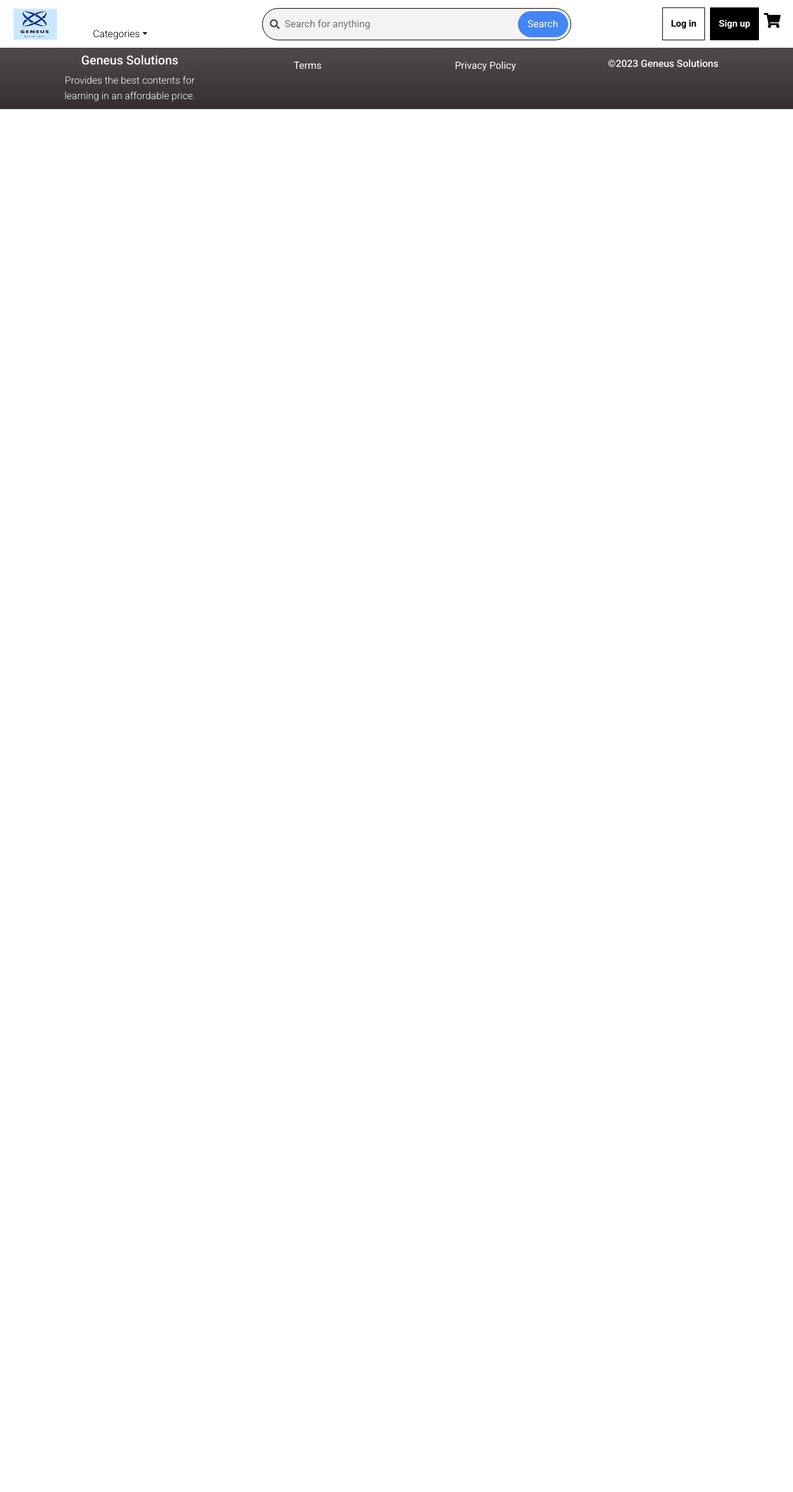
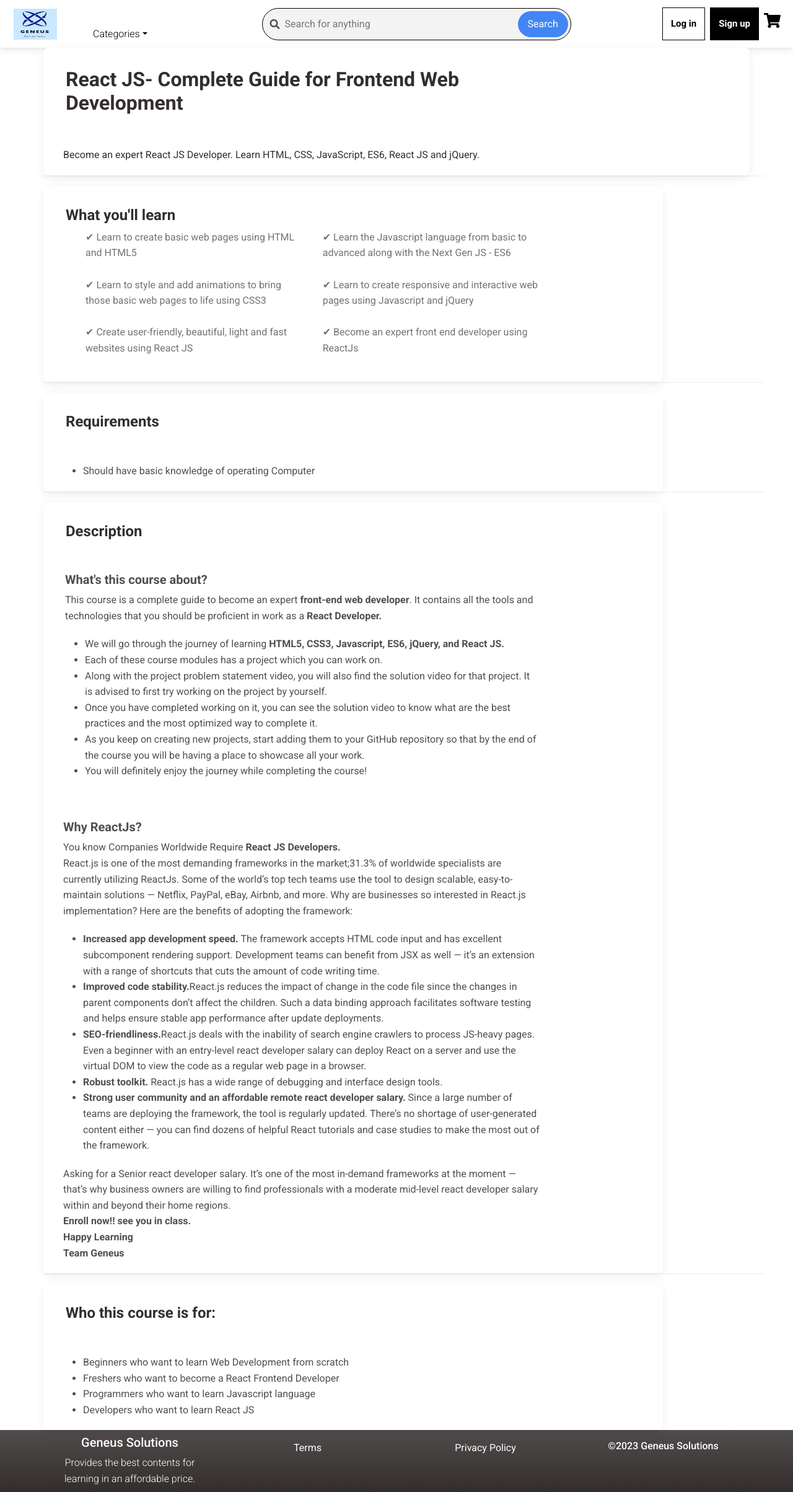
Before and after one commit to Deepak-gupta21/geneus-main, a React (Create React App) app in the folder client/: page /courseDes in a window 1280 px wide. Shown: the whole page at 62% size. Before the commit the page ends 800 px from the top, so only its background shows below. Built offline with nearby package versions, Linux system fonts and the light colour scheme.

Commit message:
added course description details

```diff
--- a/client/src/App.js
+++ b/client/src/App.js
@@ -10,6 +10,7 @@
 import Blog from './components/Blog/Blog';
 import Contact from './components/Contact/Contact';
 import Footer from './components/Footer/Footer';
+import CourseDescription from './components/CourseDescription/CourseDescription';
 
 const App = () => {
   const [loggedIn, setLoggedIn] = useState(false);
@@ -39,6 +40,7 @@
         <Route path="/courses" element={<Course />} />
         <Route path="/blog" element={<Blog />} />
         <Route path="/contact" element={<Contact />} />
+        <Route path="/courseDes" element={<CourseDescription />} />
       </Routes>
       <Footer />
     </Router>
--- /dev/null
+++ b/client/src/components/CourseDescription/CourseDescription.css
@@ -0,0 +1,21 @@
+
+.div1{
+  width: 50%;
+  float: left;
+}
+
+.div2{
+  width: 50%;
+  float: right;
+}
+
+.div-margin {
+  margin: 20px;
+}
+
+.ticks{
+  list-style-type: none;
+}
+.ticks li:before {
+  content: '\2714\0020';
+}
--- /dev/null
+++ b/client/src/components/CourseDescription/CourseDescription.jsx
@@ -0,0 +1,177 @@
+import React from 'react';
+import {
+  MDBContainer,
+  MDBRow,
+  MDBCol,
+  MDBCard,
+  MDBCardTitle,
+  MDBCardText,
+  MDBCardBody,
+} from 'mdb-react-ui-kit';
+import './CourseDescription.css';
+
+function CourseDescription() {
+  return (
+    <MDBContainer>
+      <MDBRow md='2'>
+
+      <MDBCard style={{ maxWidth: '2000px' }}>
+      <MDBRow className='g-8'>
+        <MDBCol md='8'>
+          <MDBCardBody>
+            <MDBCardTitle className="mt-2 text-dark fs-2 fw-bold">React JS- Complete Guide for Frontend Web Development</MDBCardTitle>
+          </MDBCardBody>
+          <MDBCardText className="fs-6 fw-normal text-dark">
+            <div className='div-margin'>
+            <p>Become an expert React JS Developer. Learn HTML, CSS, JavaScript, ES6, React JS and jQuery.</p>
+            </div>
+
+          </MDBCardText>
+        </MDBCol>
+      </MDBRow>
+    </MDBCard>
+
+    <hr className='hr'/>
+
+      <MDBCard style={{ maxWidth: '1000px' }}>
+      <MDBRow className='g-0'>
+        <MDBCol md='10'>
+          <MDBCardBody>
+            <MDBCardTitle className="mt-2 text-dark fs-4 fw-bold">What you'll learn</MDBCardTitle>
+
+            <MDBCardText className="fs-6 fw-normal">
+            <div>
+            <div className='div1'>
+            <ul className='ticks'>
+              <li >Learn to create basic web pages using HTML and HTML5</li><br/>
+              <li >Learn to style and add animations to bring those basic web pages to life using CSS3</li><br/>
+              <li >Create user-friendly, beautiful, light and fast websites using React JS</li><br/>
+            </ul>
+            </div>
+            <div className='div2'>
+            <ul className='ticks'>
+              <li >Learn the Javascript language from basic to advanced along with the Next Gen JS - ES6</li><br/>
+              <li >Learn to create responsive and interactive web pages using Javascript and jQuery</li><br/>
+              <li >Become an expert front end developer using ReactJs</li><br/>
+            </ul>
+            </div>
+            </div>
+            </MDBCardText>
+
+          </MDBCardBody>
+        </MDBCol>
+      </MDBRow>
+    </MDBCard>
+
+    <hr className='hr'/>
+
+    <MDBCard style={{ maxWidth: '1000px' }}>
+      <MDBRow className='g-8'>
+        <MDBCol md='10'>
+          <MDBCardBody>
+            <MDBCardTitle className="mt-2 text-dark fs-4 fw-bold">Requirements</MDBCardTitle>
+          </MDBCardBody>
+          <MDBCardText className="fs-6 fw-normal">
+            <div className='div-margin'>
+              <ul>
+                <li>Should have basic knowledge of operating Computer</li>
+              </ul>
+            </div>
+          </MDBCardText>
+        </MDBCol>
+      </MDBRow>
+    </MDBCard>
+
+    <hr className='hr'/>
+
+    <MDBCard style={{ maxWidth: '1000px' }}>
+      <MDBRow className='g-8'>
+        <MDBCol md='10'>
+          <MDBCardBody>
+            <MDBCardTitle className=" mt-2 text-dark fs-4 fw-bold">Description</MDBCardTitle>
+          </MDBCardBody>
+          <MDBCardText className="fs-6 fw-normal">
+          <div style={{margin: "3px"}}>
+            <div className='div-margin'>
+              <h5><b>What's this course about?</b></h5>
+              <p>
+              This course is a complete guide to become an expert <b>front-end web developer</b>. It contains all the tools and technologies that you should be proficient in work as a <b>React Developer.</b>
+              </p>
+            </div>
+            <div className='div-margin'>
+              <ul>
+                <li>We will go through the journey of learning <b>HTML5, CSS3, Javascript, ES6, jQuery, and React JS.</b></li>
+                <li>Each of these course modules has a project which you can work on.</li>
+                <li>Along with the project problem statement video, you will also find the solution video for that project. It is advised to first try working on the project by yourself.</li>
+                <li>Once you have completed working on it,  you can see the solution video to know what are the best practices and the most optimized way to complete it.</li>
+                <li>As you keep on creating new projects, start adding them to your GitHub repository so that by the end of the course you will be having a place to showcase all your work.</li>
+                <li>You will definitely enjoy the journey while completing the course!</li>
+              </ul>
+            </div>
+          </div>
+
+          <br/>
+          <div>
+            <div className='div-margin'>
+              <h5><b>Why ReactJs?</b></h5>
+              <p>
+              You know Companies Worldwide Require <b>React JS Developers.</b>
+              <br/>
+              React.js is one of the most demanding frameworks in the market;31.3% of worldwide specialists are currently utilizing ReactJs. Some of the world’s top tech teams use the tool to design scalable, easy-to-maintain solutions — Netflix, PayPal, eBay, Airbnb, and more. Why are businesses so interested in React.js implementation? Here are the benefits of adopting the framework:
+              </p>
+            </div>
+            <div className='div-margin'>
+              <ul>
+                <li><b>Increased app development speed.</b> The framework accepts HTML code input and has excellent subcomponent rendering support. Development teams can benefit from JSX as well — it’s an extension with a range of shortcuts that cuts the amount of code writing time.</li>
+                <li><b>Improved code stability.</b>React.js reduces the impact of change in the code file since the changes in parent components don’t affect the children. Such a data binding approach facilitates software testing and helps ensure stable app performance after update deployments.</li>
+                <li><b>SEO-friendliness.</b>React.js deals with the inability of search engine crawlers to process JS-heavy pages. Even a beginner with an entry-level react developer salary can deploy React on a server and use the virtual DOM to view the code as a regular web page in a browser.</li>
+                <li><b>Robust toolkit.</b> React.js has a wide range of debugging and interface design tools.</li>
+                <li><b>Strong user community and an affordable remote react developer salary. </b> Since a large number of teams are deploying the framework, the tool is regularly updated. There’s no shortage of user-generated content either — you can find dozens of helpful React tutorials and case studies to make the most out of the framework.</li>
+              </ul>
+            </div>
+            <div className='div-margin'>
+              <p>
+              Asking for a Senior react developer salary. It’s one of the most in-demand frameworks at the moment — that’s why business owners are willing to find professionals with a moderate mid-level react developer salary within and beyond their home regions.
+              <br/>
+              <b>Enroll now!! see you in class.
+                <br/>
+                Happy Learning
+                <br/>
+                Team Geneus
+              </b>
+              </p>
+            </div>
+          </div>
+          </MDBCardText>
+        </MDBCol>
+      </MDBRow>
+    </MDBCard>
+
+    <hr className='hr'/>
+
+    <MDBCard style={{ maxWidth: '1000px' }}>
+      <MDBRow className='g-8'>
+        <MDBCol md='10'>
+          <MDBCardBody>
+            <MDBCardTitle className="mt-2 text-dark fs-4 fw-bold">Who this course is for:</MDBCardTitle>
+          </MDBCardBody>
+          <MDBCardText className="fs-6 fw-normal">
+            <div className='div-margin'>
+              <ul>
+                <li>Beginners who want to learn Web Development from scratch</li>
+                <li>Freshers who want to become a React Frontend Developer</li>
+                <li>Programmers who want to learn Javascript language</li>
+                <li>Developers who want to learn React JS</li>
+              </ul>
+            </div>
+          </MDBCardText>
+        </MDBCol>
+      </MDBRow>
+    </MDBCard>
+
+      </MDBRow>
+    </MDBContainer>
+  );
+}
+
+export default CourseDescription;
```
